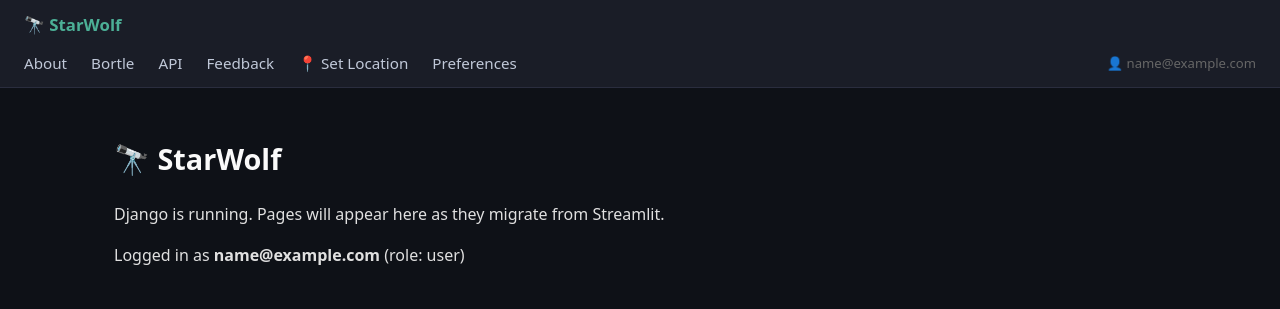
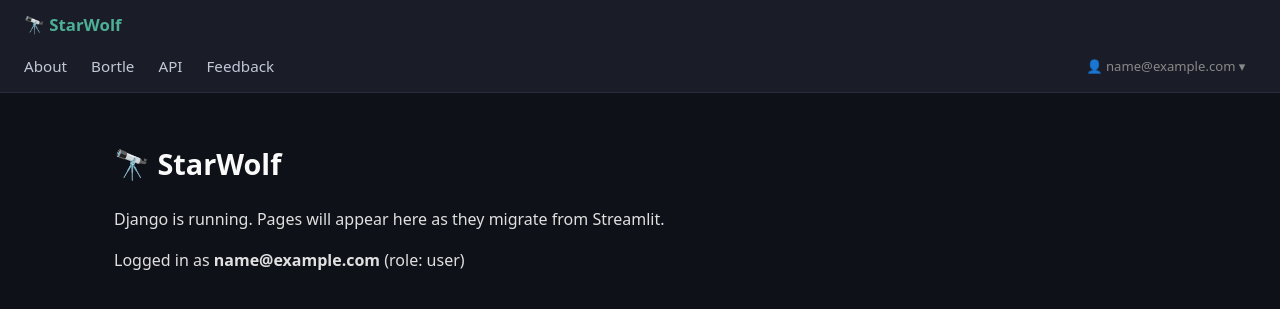
Before and after one commit to traviswolverton/starwolf, a Django app: page / in a window 1280 px wide. Shown: the top 309 px of the page. Run offline with Django 5.2, Linux system fonts and the light colour scheme; the visitor is signed in with stand-in values (Sample User, id 1); data comes from the database, SQL or seed files in the repository; some libraries are stand-ins or nearby versions.

Commit message:
Replace nav location/prefs links with user email dropdown
Tapping the email address in the top-right opens a small dropdown with
Set Location and Preferences. Closes on outside click (Alpine x-data).

On mobile (hamburger menu): triggers are full-width, dropdown flows
inline below the email button — no overlapping or z-index issues.

Co-Authored-By: Claude Sonnet 4.6 <noreply@anthropic.com>

```diff
--- a/django/static/css/main.css
+++ b/django/static/css/main.css
@@ -76,8 +76,6 @@ header { background: #1a1d27; border-bottom: 1px solid #2a2d3e; }
   font-size: 0.95rem;
 }
 .nav-links a:hover { color: #4caf96; }
-.nav-user { margin-left: auto; color: #666; font-size: 0.82rem; }
-
 /* Mobile: stack links vertically when .is-open */
 @media (max-width: 640px) {
   .nav-bar { padding: 0.65rem 1rem; }
@@ -98,12 +96,83 @@ header { background: #1a1d27; border-bottom: 1px solid #2a2d3e; }
     padding: 0.65rem 0;
     border-bottom: 1px solid #2a2d3e;
   }
-  .nav-user {
+}
+
+/* ── User dropdown ───────────────────────────────────────────────────────── */
+.user-menu {
+  position: relative;
+  margin-left: auto;
+}
+
+.user-trigger {
+  background: none;
+  border: 1px solid transparent;
+  border-radius: 6px;
+  color: #888;
+  font-size: 0.82rem;
+  cursor: pointer;
+  padding: 0.3rem 0.6rem;
+  white-space: nowrap;
+  transition: color 0.15s, border-color 0.15s, background 0.15s;
+  font-family: inherit;
+}
+.user-trigger:hover { color: #c0c8d8; border-color: #2a2d3e; background: #1a1d27; }
+
+.user-dropdown {
+  position: absolute;
+  right: 0;
+  top: calc(100% + 6px);
+  background: #1a1d27;
+  border: 1px solid #2a2d3e;
+  border-radius: 8px;
+  min-width: 210px;
+  z-index: 200;
+  box-shadow: 0 6px 20px rgba(0,0,0,0.5);
+  overflow: hidden;
+}
+.user-dropdown a {
+  display: block;
+  padding: 0.7rem 1rem;
+  color: #c0c8d8;
+  text-decoration: none;
+  font-size: 0.9rem;
+  border-bottom: 1px solid #2a2d3e;
+  transition: background 0.1s, color 0.1s;
+}
+.user-dropdown a:last-child { border-bottom: none; }
+.user-dropdown a:hover { background: #2a2d3e; color: #4caf96; }
+
+/* Mobile: user menu spans full width, dropdown flows inline */
+@media (max-width: 640px) {
+  .user-menu {
     margin-left: 0;
-    padding: 0.65rem 0;
-    border-bottom: 1px solid #2a2d3e;
     width: 100%;
   }
+  .user-trigger {
+    width: 100%;
+    text-align: left;
+    padding: 0.65rem 0;
+    border: none;
+    border-bottom: 1px solid #2a2d3e;
+    border-radius: 0;
+    font-size: 0.9rem;
+    color: #c0c8d8;
+  }
+  .user-trigger:hover { background: none; border-color: #2a2d3e; }
+  .user-dropdown {
+    position: static;
+    box-shadow: none;
+    border: none;
+    border-radius: 0;
+    background: transparent;
+    min-width: unset;
+  }
+  .user-dropdown a {
+    padding-left: 1.5rem;
+    color: #888;
+    font-size: 0.875rem;
+  }
+  .user-dropdown a:hover { background: none; color: #4caf96; }
 }
 
 /* ── Main content ────────────────────────────────────────────────────────── */
--- a/django/templates/base.html
+++ b/django/templates/base.html
@@ -26,12 +26,19 @@
       <a href="{% url 'bortle_scorer' %}" @click="open = false">Bortle</a>
       <a href="{% url 'api_guide' %}" @click="open = false">API</a>
       <a href="{% url 'feedback' %}" @click="open = false">Feedback</a>
+
       {% if user.is_authenticated %}
-      <a href="{% url 'location' %}" @click="open = false">📍 {% if prefs.has_location %}{{ prefs.location_display|truncatechars:20 }}{% else %}Set Location{% endif %}</a>
-      <a href="{% url 'preferences' %}" @click="open = false">Preferences</a>
-      {% endif %}
-      {% if user.is_authenticated %}
-        <span class="nav-user">👤 {{ user.email }}</span>
+      <div class="user-menu" x-data="{ userOpen: false }" @click.outside="userOpen = false">
+        <button class="user-trigger" @click="userOpen = !userOpen" :aria-expanded="userOpen.toString()">
+          👤 {{ user.email }} <span x-text="userOpen ? '▴' : '▾'"></span>
+        </button>
+        <div class="user-dropdown" x-show="userOpen" x-cloak>
+          <a href="{% url 'location' %}" @click="userOpen = false; open = false">
+            📍 {% if prefs.has_location %}{{ prefs.location_display|truncatechars:28 }}{% else %}Set Location{% endif %}
+          </a>
+          <a href="{% url 'preferences' %}" @click="userOpen = false; open = false">⚙️ Preferences</a>
+        </div>
+      </div>
       {% endif %}
     </nav>
   </header>
```
